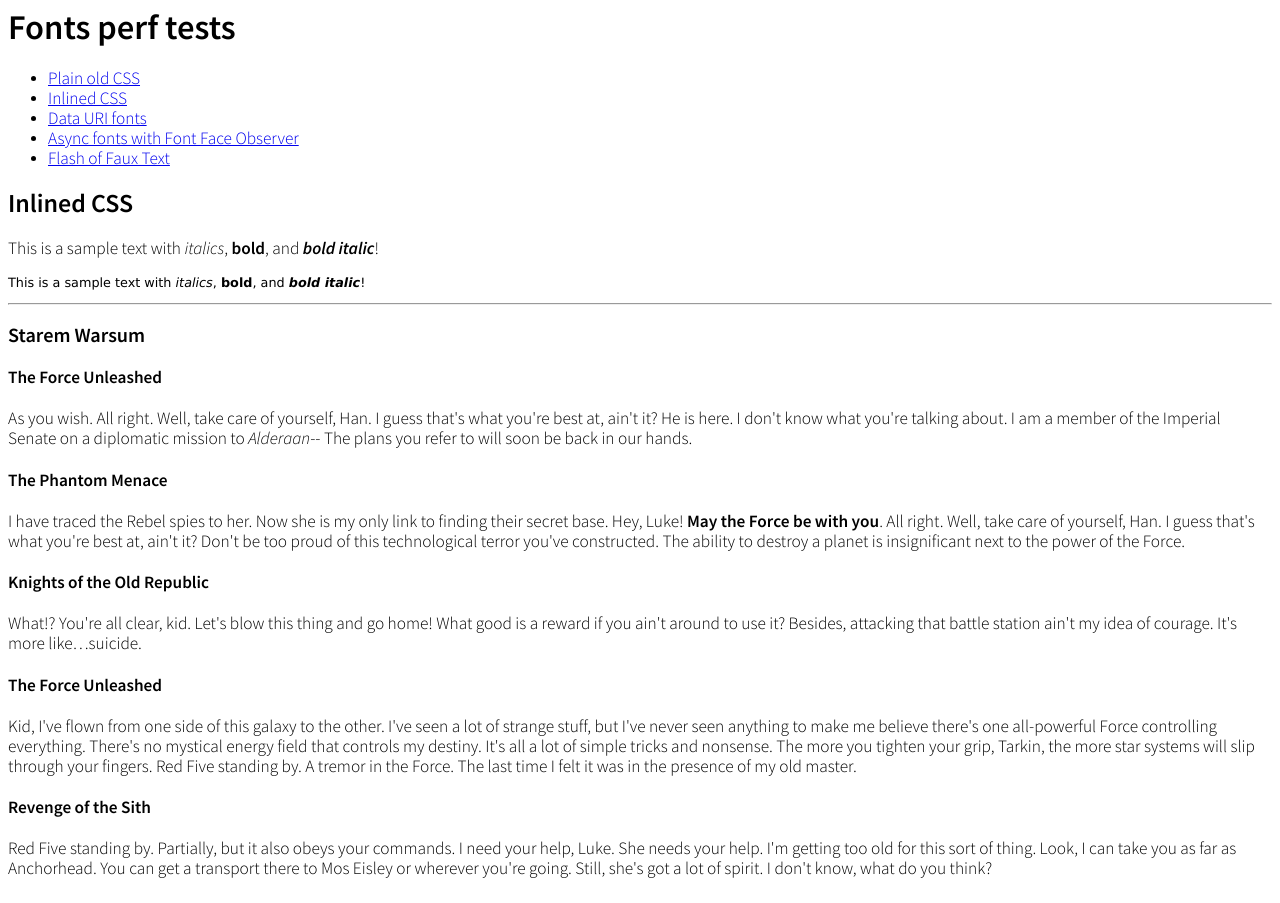
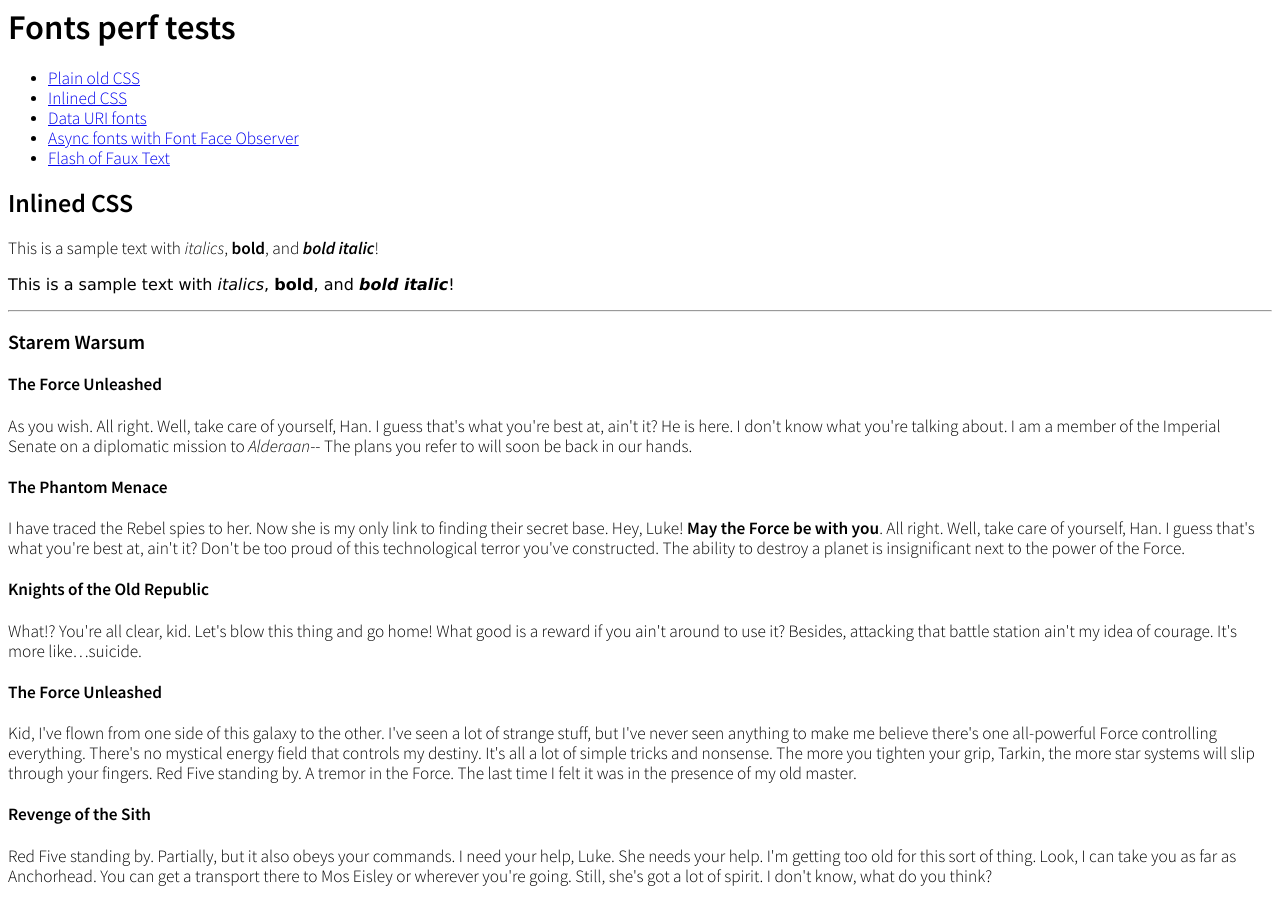
Before and after one commit to nhoizey/lab.nicolas-hoizey.com, a PHP site: page /fonts-perf/02-inlined-css/ in a window 1280 px wide. Before the commit the page ends 878 px from the top, so only its background shows below. Run offline with PHP 8.4, Linux system fonts and the light colour scheme.

Commit message:
Remove CSS scale

```diff
--- a/fonts-perf/01-plain-old-css/styles.css.php
+++ b/fonts-perf/01-plain-old-css/styles.css.php
@@ -54,5 +54,4 @@ h1, h2, strong {
 
 .fallback {
   font-family: "Lucida Grande", "Lucida Sans Unicode", sans-serif;
-  font-size: .8em;
 }
--- a/fonts-perf/02-inlined-css/styles.css.php
+++ b/fonts-perf/02-inlined-css/styles.css.php
@@ -50,5 +50,4 @@ h1, h2, strong {
 
 .fallback {
   font-family: "Lucida Grande", "Lucida Sans Unicode", sans-serif;
-  font-size: .8em;
 }
--- a/fonts-perf/03-data-uri-fonts/styles.css.php
+++ b/fonts-perf/03-data-uri-fonts/styles.css.php
@@ -10,5 +10,4 @@ h1, h2, strong {
 
 .fallback {
   font-family: "Lucida Grande", "Lucida Sans Unicode", sans-serif;
-  font-size: .8em;
 }
--- a/fonts-perf/04-font-face-observer/styles.css.php
+++ b/fonts-perf/04-font-face-observer/styles.css.php
@@ -54,5 +54,4 @@ h1, h2, strong {
 
 .fallback {
   font-family: "Lucida Grande", "Lucida Sans Unicode", sans-serif;
-  font-size: .8em;
 }
```
